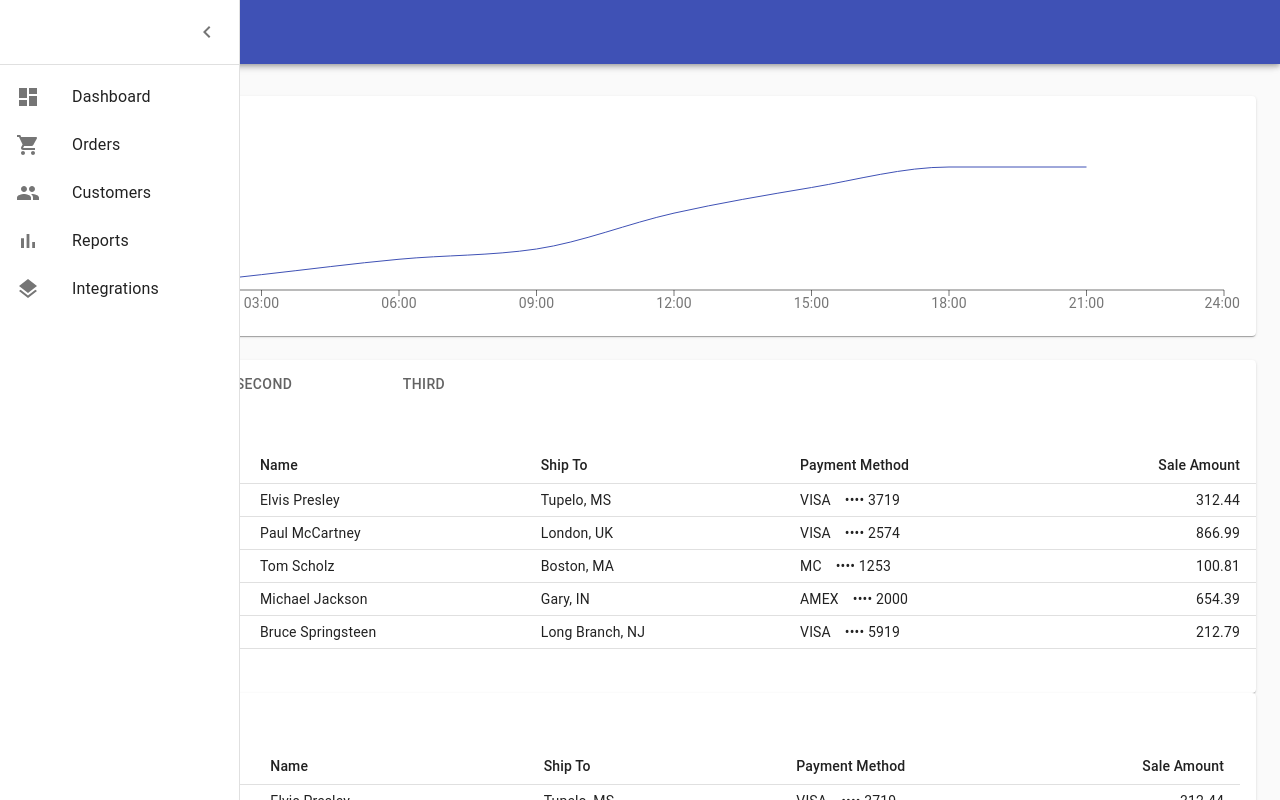
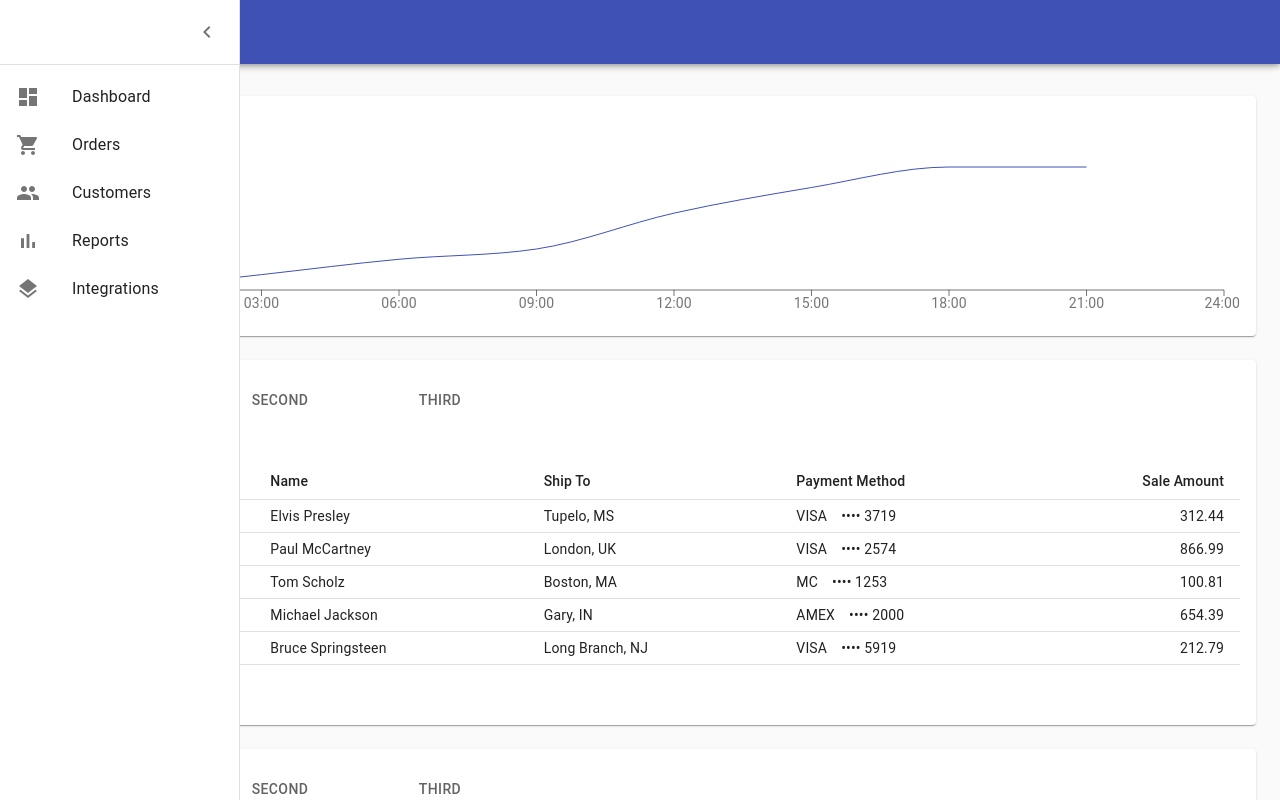
Before and after one commit to devChristiaan/banking-portal-interface, a React (Create React App) app: page / in a window 1280 px wide. Built offline with nearby package versions, Linux system fonts and the light colour scheme.

Commit message:
created the 3 main comps layout

```diff
--- a/src/components/dashboard.jsx
+++ b/src/components/dashboard.jsx
@@ -39,10 +39,17 @@ export default function Dashboard() {
   const fixedHeightPaper = clsx(classes.paper, classes.fixedHeight);
 
   //Tabs Logic
-  const [selectedTab, setSelectedTab] = React.useState(0);
+  //Payments Tab
+  const [selectedPaymentsTab, setselectedPaymentsTab] = React.useState(0);
 
-  const handleChange = (event, newValue) => {
-    setSelectedTab(newValue);
+  const handlePaymentsChange = (event, newValue) => {
+    setselectedPaymentsTab(newValue);
+  }
+  //Transactions Tab
+  const [selectedTransactionsTab, setselectedTransactionsTab] = React.useState(0);
+
+  const handleTransactionsChange = (event, newValue) => {
+    setselectedTransactionsTab(newValue);
   }
 
   return (
@@ -91,18 +98,28 @@ export default function Dashboard() {
             </Grid>
             {/* Recent Orders */}
             <Grid item xs={12}>
-            <Paper>
-                <Tabs value={selectedTab} onChange={handleChange}>
+            <Paper className={classes.paper}>
+                <Tabs value={selectedPaymentsTab} onChange={handlePaymentsChange}>
                   <Tab label="First" />
                   <Tab label="Second" />
                   <Tab label="Third" />
                 </Tabs>
-                {selectedTab === 0 && <Orders />}
-                {selectedTab === 1 && <Orders />}
-                {selectedTab === 3 && <Orders />}
+                {selectedPaymentsTab === 0 && <Orders />}
+                {selectedPaymentsTab === 1 && <Orders />}
+                {selectedPaymentsTab === 2 && <Orders />}
               </Paper>
-              <Paper className={classes.paper}>
-                <Orders />
+            </Grid>
+            {/* Transactions Orders */}
+            <Grid item xs={12}>
+            <Paper className={classes.paper}>
+                <Tabs value={selectedTransactionsTab} onChange={handleTransactionsChange}>
+                  <Tab label="First" />
+                  <Tab label="Second" />
+                  <Tab label="Third" />
+                </Tabs>
+                {selectedTransactionsTab === 0 && <Orders />}
+                {selectedTransactionsTab === 1 && <Orders />}
+                {selectedTransactionsTab === 2 && <Orders />}
               </Paper>
             </Grid>
           </Grid>
```
